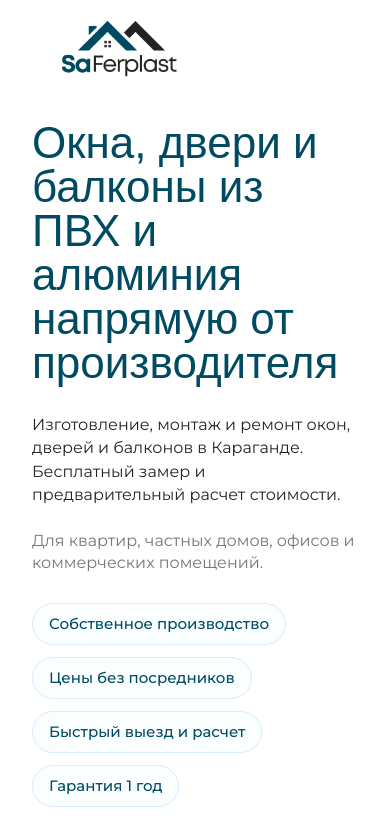
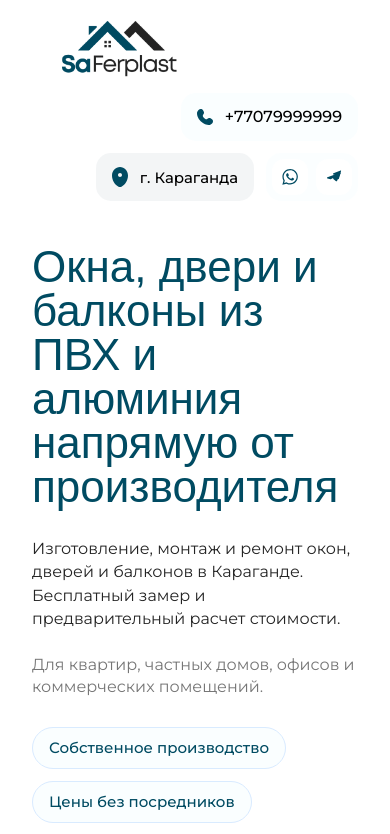
Before and after one commit to bullbashechka/saferplast, a Next.js app: page / in a window 390 px wide. Shown: the top 834 px of the page. Built offline with nearby package versions, Linux system fonts and the light colour scheme; a web font is replaced by a local one.

Commit message:
feat(01-02): refine first-screen header wiring
- pass navigation and contact props from FirstScreen into SiteHeader
- render phone city WhatsApp and Telegram actions from the shared header contract

```diff
--- a/src/features/landing/first-screen.tsx
+++ b/src/features/landing/first-screen.tsx
@@ -6,7 +6,14 @@ export function FirstScreen() {
   return (
     <section className="min-h-screen bg-white" id="top">
       <div className="mx-auto flex min-h-screen max-w-[90rem] flex-col px-[2rem] pt-[0.9375rem] lg:px-[2.5rem]">
-        <SiteHeader navigationLinks={firstScreenContent.navigationLinks} />
+        <SiteHeader
+          cityLabel={firstScreenContent.cityLabel}
+          navigationLinks={firstScreenContent.navigationLinks}
+          phoneHref={firstScreenContent.phoneHref}
+          phoneLabel={firstScreenContent.phoneLabel}
+          telegramHref={firstScreenContent.telegramHref}
+          whatsappHref={firstScreenContent.whatsappHref}
+        />
         <HeroSection />
       </div>
     </section>
--- a/src/features/landing/site-header.tsx
+++ b/src/features/landing/site-header.tsx
@@ -7,12 +7,35 @@ type NavigationLink = {
 };
 
 type SiteHeaderProps = {
+  cityLabel: string;
   navigationLinks: NavigationLink[];
+  phoneHref: string;
+  phoneLabel: string;
+  telegramHref: string;
+  whatsappHref: string;
 };
 
-export function SiteHeader({ navigationLinks }: SiteHeaderProps) {
+type MessengerLink = {
+  href: string;
+  iconSrc: string;
+  label: string;
+};
+
+export function SiteHeader({
+  cityLabel,
+  navigationLinks,
+  phoneHref,
+  phoneLabel,
+  telegramHref,
+  whatsappHref,
+}: SiteHeaderProps) {
+  const messengerLinks: MessengerLink[] = [
+    { href: whatsappHref, iconSrc: "/icons/whatsapp.svg", label: "WhatsApp" },
+    { href: telegramHref, iconSrc: "/icons/telegram.svg", label: "Telegram" },
+  ];
+
   return (
-    <header className="flex items-center justify-between gap-[2rem] py-[0.25rem]">
+    <header className="flex flex-wrap items-center justify-between gap-[1rem] py-[0.25rem] lg:flex-nowrap lg:gap-[2rem]">
       <Link aria-label="Saferplast" className="block w-full max-w-[11.1875rem] shrink-0" href="/">
         <Image
           alt="Saferplast"
@@ -39,18 +62,33 @@ export function SiteHeader({ navigationLinks }: SiteHeaderProps) {
         </ul>
       </nav>
 
-      <div className="hidden items-center gap-[1rem] lg:flex">
+      <div className="flex flex-1 flex-wrap items-center justify-end gap-[0.75rem] sm:gap-[1rem]">
         <a
-          className="flex h-[3rem] items-center gap-[0.875rem] rounded-[0.9375rem] bg-surface/90 px-[1.875rem] text-[1.25rem] font-medium leading-[1] text-black backdrop-blur-[1.5px]"
-          href="tel:+77079999999"
+          className="flex h-[3rem] items-center gap-[0.75rem] rounded-[0.9375rem] bg-surface/90 px-[1rem] text-[1rem] font-medium leading-[1] text-black transition-colors hover:bg-surface sm:px-[1.375rem] sm:text-[1.125rem] lg:px-[1.625rem] lg:text-[1.25rem]"
+          href={phoneHref}
         >
           <Image alt="" aria-hidden="true" height={16} src="/icons/phone.svg" width={16} />
-          <span>+77079999999</span>
+          <span>{phoneLabel}</span>
         </a>
 
-        <div className="flex h-[3rem] items-center gap-[0.875rem] rounded-[0.9375rem] bg-muted/90 px-[1.875rem] text-[1.25rem] font-medium leading-[1] text-black backdrop-blur-[1.5px]">
+        <div className="flex h-[3rem] items-center gap-[0.75rem] rounded-[0.9375rem] bg-muted/90 px-[1rem] text-[0.9375rem] font-medium leading-[1] text-black sm:px-[1.375rem] sm:text-[1rem] lg:px-[1.625rem] lg:text-[1.125rem]">
           <Image alt="" aria-hidden="true" height={20} src="/icons/location.svg" width={16} />
-          <span>г. Караганда</span>
+          <span>{cityLabel}</span>
+        </div>
+
+        <div className="flex items-center gap-[0.5rem] rounded-[0.9375rem] bg-surface/70 p-[0.375rem]">
+          {messengerLinks.map((link) => (
+            <a
+              key={link.label}
+              aria-label={link.label}
+              className="flex h-[2.25rem] w-[2.25rem] items-center justify-center rounded-[0.75rem] bg-white/95 transition-colors hover:bg-white"
+              href={link.href}
+              rel="noreferrer"
+              target="_blank"
+            >
+              <Image alt="" aria-hidden="true" height={16} src={link.iconSrc} width={16} />
+            </a>
+          ))}
         </div>
       </div>
     </header>
```
